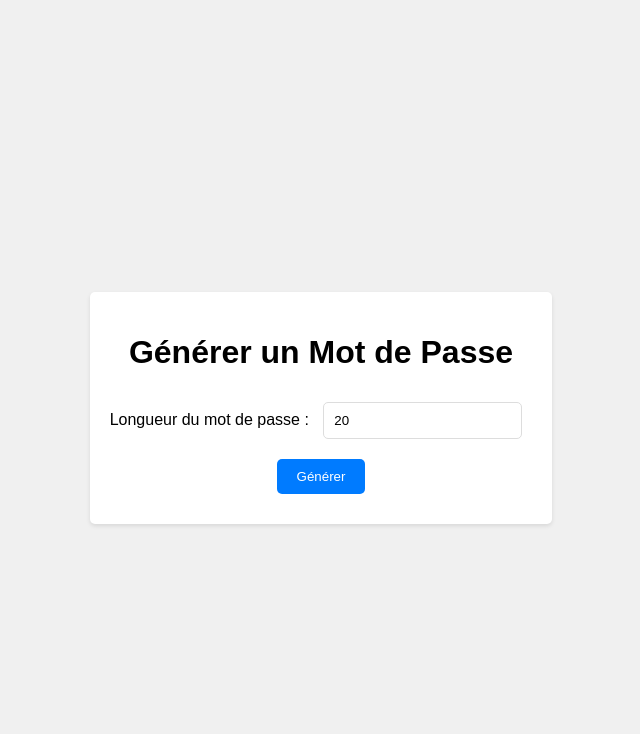
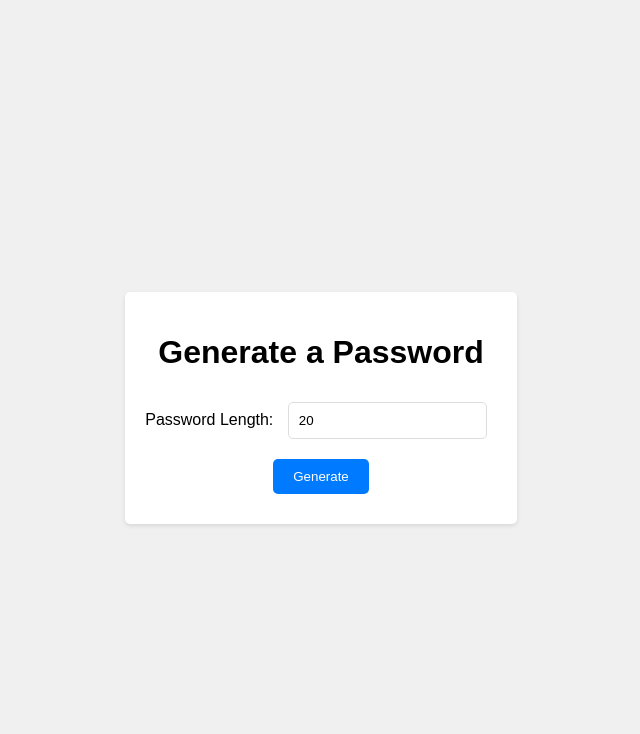
Before and after one commit to LucaDeslot/password-generator, a Flask app: page /generate in a window 1280 px wide. Shown: the top 734 px of the page, without its empty margins (319-959 px from the left). Run offline with Flask 3, Linux system fonts and the light colour scheme.

Commit message:
Implement test for password generation and front

```diff
--- a/app.py
+++ b/app.py
@@ -1,7 +1,10 @@
 from flask import Flask, render_template, request
 import requests
+from flask_cors import CORS
+
 
 app = Flask(__name__)
+CORS(app)
 
 
 @app.route("/")
@@ -12,66 +15,34 @@ def home():
 @app.route("/generate", methods=["GET", "POST"])
 def generate_password():
     if request.method == "POST":
-        # Récupère la longueur du mot de passe depuis le formulaire
         length = request.form.get("length", "20")
 
-        # Construit l'URL avec le paramètre de longueur
         api_url = f"https://password.ninja/api/password?minPassLength={length}"
 
-        # Appel à l'API pour obtenir un mot de passe
         response = requests.get(api_url)
         if response.status_code == 200:
             password = response.text
         else:
-            password = "Erreur lors de la génération du mot de passe."
+            password = "Error while generating password"
 
-        # Renvoie la même page avec le mot de passe généré affiché
         return render_template("generate.html", password=password)
 
-    # Pour une requête GET, affiche simplement le formulaire sans mot de passe
     return render_template("generate.html", password=None)
 
 
 @app.route("/verify", methods=["GET", "POST"])
 def verify_password_strength():
     if request.method == "POST":
-        # Ici, intégrez la logique pour vérifier la force du mot de passe soumis par l'utilisateur
-        pass  # Remplacez cette ligne par votre code
-    # Affiche le formulaire pour vérifier la force d'un mot de passe
+        pass
     return render_template("verify.html")
 
 
 @app.route("/strengthen", methods=["GET", "POST"])
 def strengthen_password():
     if request.method == "POST":
-        # Ici, intégrez la logique pour renforcer un mot de passe soumis par l'utilisateur
-        pass  # Remplacez cette ligne par votre code
-    # Affiche le formulaire pour renforcer un mot de passe
+        pass
     return render_template("strengthen.html")
 
 
 if __name__ == "__main__":
-    app.run(debug=True)
-
-#
-# @app.route('/', methods=['GET'])
-# def generate_password():
-#     # Lit la longueur du mot de passe depuis la requête, avec une valeur par défaut de 20
-#     length = request.args.get('length', '20')
-#
-#     # Construit l'URL avec le paramètre de longueur
-#     api_url = f'https://password.ninja/api/password?minPassLength={length}'
-#
-#     # Appel à l'API pour obtenir un mot de passe
-#     response = requests.get(api_url)
-#     if response.status_code == 200:
-#         password = response.text
-#     else:
-#         password = "Erreur lors de la génération du mot de passe."
-#
-#     # Renvoie une page HTML avec le mot de passe généré
-#     return render_template('index.html', password=password)
-
-
-if __name__ == "__main__":
-    app.run(debug=True)
+    app.run(port=5000)
--- a/requirements.txt
+++ b/requirements.txt
@@ -2,3 +2,4 @@ flask~=3.0.2
 flask-cors~=3.0.10
 flask-Testing~=0.8.1
 pytest~=6.2.5
+requests~=2.26.0
--- a/templates/generate.html
+++ b/templates/generate.html
@@ -1,24 +1,24 @@
 <!DOCTYPE html>
-<html lang="fr">
+<html lang="en">
 <head>
     <link rel="stylesheet" href="/static/style.css">
     <meta charset="UTF-8">
-    <title>Générer un Mot de Passe</title>
+    <title>Generate Password</title>
 </head>
 <body>
     <div class="container">
-        <h1>Générer un Mot de Passe</h1>
+        <h1>Generate a Password</h1>
         <form action="/generate" method="post">
             <div>
-                <label for="length">Longueur du mot de passe :</label>
+                <label for="length">Password Length:</label>
                 <input type="number" id="length" name="length" min="8" value="20" required>
             </div>
             <div>
-                <input type="submit" value="Générer">
+                <input type="submit" value="Generate">
             </div>
         </form>
         {% if password %}
-            <p>Mot de passe généré : <strong>{{ password }}</strong></p>
+            <p>Password generated: <strong>{{ password }}</strong></p>
         {% elif password is not none %}
             <p>{{ password }}</p>
         {% endif %}
```
Also changed, not shown: templates/index.html (added, +16 -0 lines), tests/test_app.py (deleted, +0 -19 lines), tests/test_generate_password.py (added, +32 -0 lines).
